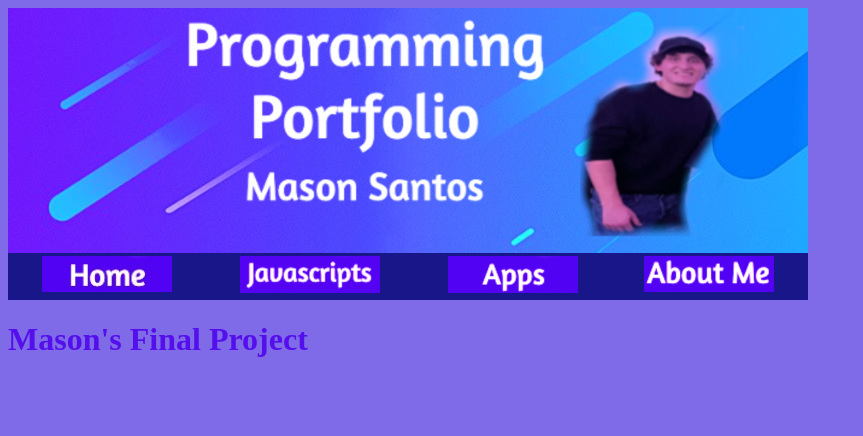
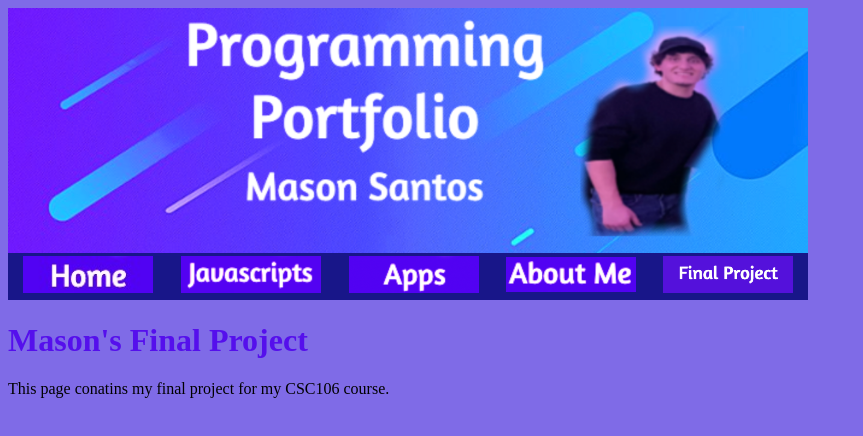
Before and after one commit to masonsantos8/masonsantos8.github.io, a plain HTML site: page finalproject.html in a window 1280 px wide. Shown: the whole page, without its empty margins (0-863 px from the left). Drawn offline with Linux system fonts and the light colour scheme.

Commit message:
Add files via upload

```diff
--- a/finalproject.html
+++ b/finalproject.html
@@ -11,15 +11,18 @@
 
   <table width="800" bgcolor="#181689">
     <tbody><tr>
-          <td align="center"><a href="index.html"><img width="130" src="home.png"> </a> </td>
+      <td align="center"><a href="index.html"><img width="130" src="home.png"> </a> </td>
       <td align="center"><a href="js.html"><img width="140" src="javascripts.png"> </a> </td>
       <td align="center"><a href="apps.html"><img width="130" src="apps.png"> </a> </td>
       <td align="center"><a href="about.html"><img width="130" src="about.png"> </a> </td>
+      <td align="center"><a href="finalproject.html"><img width="130" src="finalproject.png"> </a> </td>
+
      </tr>
   </tbody></table>
 
 
 <h1>Mason's Final Project</h1>
+This page conatins my final project for my CSC106 course.
 
     </body>
 </html>
```
Also changed, not shown: about.html (+2 -1 lines), apps.html (+2 -1 lines), index.html (+1 -1 lines), js.html (+2 -1 lines).
